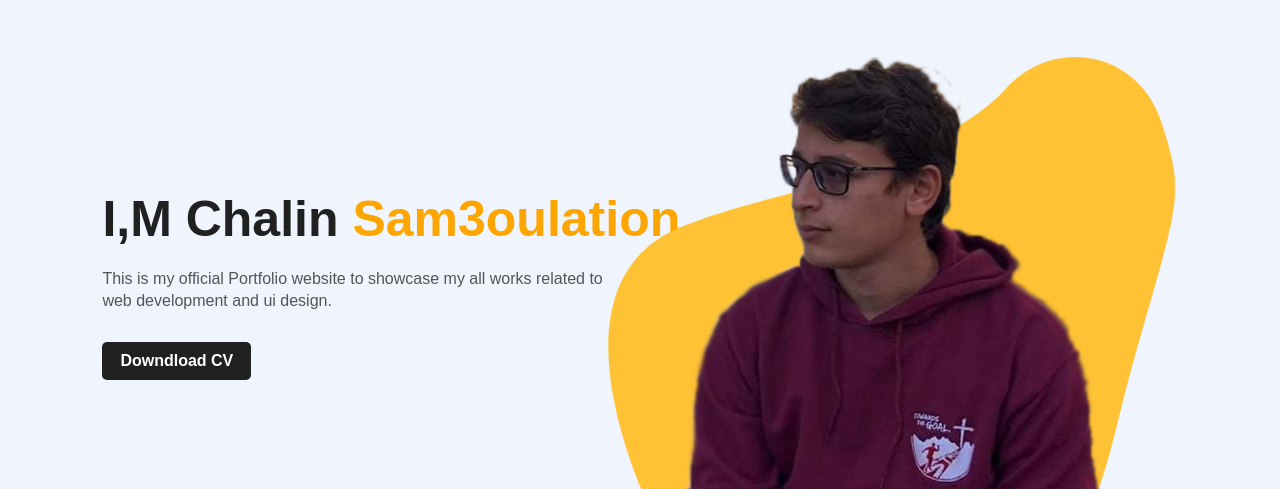
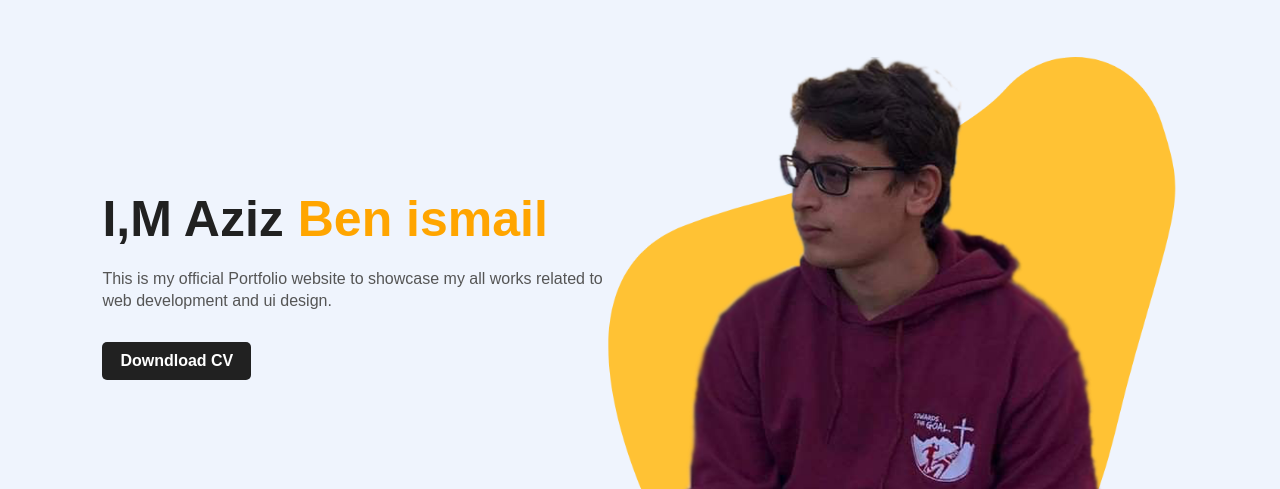
Before and after one commit to AzizBenIsmail/Personal-Portfolio-Website, a plain HTML site: page index.html in a window 1280 px wide. Shown: the part 103-592 px from the top of the page. Drawn offline with Linux system fonts and the light colour scheme.

Commit message:
Aziz Ben Ismail

```diff
--- a/index.html
+++ b/index.html
@@ -21,7 +21,7 @@
             </ul>
         </nav>
         <div class="detel">
-            <h1>I,M Chalin <span>Sam3oulation</span></h1>
+            <h1>I,M Aziz <span>Ben ismail</span></h1>
             <p>This is my official Portfolio website to showcase my
                 all works related to <br> web development and ui design. </p>
             <a href="https://drive.google.com/file/d/1vCE1_mnJOH6hb81B0qbCRXUSJZkFGvOn/view?usp=sharing" download>Downdload CV</a>
```
